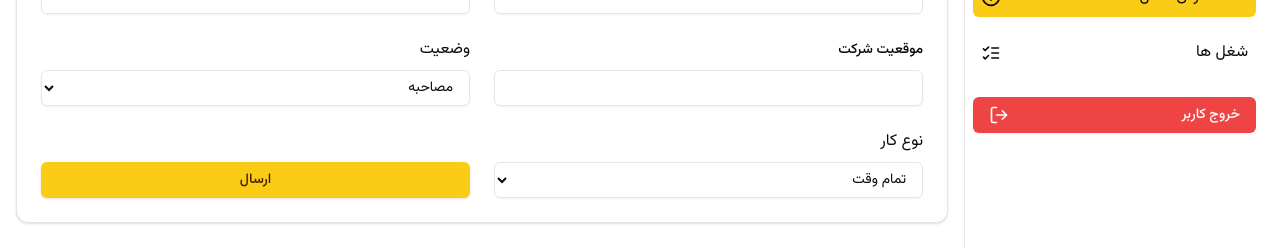
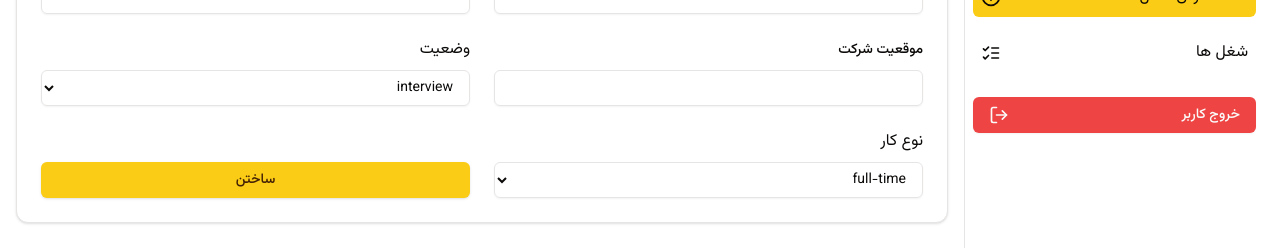
Before and after one commit to sabafarzanegan/jobify-app, a React (Vite) app: page /dashboard/add-job in a window 1280 px wide. Shown: the part 211-459 px from the top of the page. Built offline with nearby package versions, Linux system fonts and the light colour scheme; sample sign-in values are in the browser's storage.

Commit message:
add create job functionality

```diff
--- a/src/pages/dashboard/Addjob.tsx
+++ b/src/pages/dashboard/Addjob.tsx
@@ -14,20 +14,59 @@ import { addJobSchema } from "@/Utils/Type";
 import { zodResolver } from "@hookform/resolvers/zod";
 import { useForm } from "react-hook-form";
 import { z } from "zod";
+import { AxiosError } from "axios";
+import { toast } from "react-toastify";
+import { customFetch } from "@/lib/helper";
+import { useSelector } from "react-redux";
+import { RootState } from "@/Store";
 
 function Addjob() {
+  const { user } = useSelector((state: RootState) => state.userState);
   const form = useForm<z.infer<typeof addJobSchema>>({
     resolver: zodResolver(addJobSchema),
     defaultValues: {
       position: "",
       company: "",
       jobLocation: "",
-      jobType: "تمام وقت",
-      status: "مصاحبه",
+      jobType: "full-time",
+      status: "interview",
     },
   });
-  function onSubmit(values: z.infer<typeof addJobSchema>) {
+  async function onSubmit(values: z.infer<typeof addJobSchema>) {
     console.log(values);
+    try {
+      const res = await customFetch.post(
+        "/jobs",
+        {
+          position: values?.position,
+          company: values?.company,
+          jobLocation: values?.jobLocation,
+          jobType: values?.jobType,
+          status: values?.status,
+        },
+        {
+          headers: {
+            authorization: `Bearer ${user?.token}`,
+          },
+        }
+      );
+      if (res.status >= 200 && res.status < 300) {
+        toast.success("شغل با موفقیت اضافه شد", {
+          position: "bottom-right",
+        });
+      } else {
+        toast.error("لطفا دوباره تلاش کنید", {
+          position: "bottom-right",
+        });
+      }
+    } catch (error) {
+      const errorMsg =
+        error instanceof AxiosError
+          ? error?.response?.data?.msg
+          : "Registration Failed";
+      toast.error(errorMsg);
+      console.log(error);
+    }
   }
   return (
     <Card>
@@ -88,7 +127,7 @@ function Addjob() {
                       {...field}
                       value={field.value}
                       name="وضعیت"
-                      list={["مصاحبه", "رد شده", "درانتظار"]}
+                      list={["interview", "declined", "pending"]}
                       onChange={field.onChange}
                     />
                   </FormControl>
@@ -106,7 +145,7 @@ function Addjob() {
                       {...field}
                       value={field.value}
                       name="نوع کار"
-                      list={["تمام وقت", "باره وقت", "دورکاری", "کارآموزی"]}
+                      list={["full-time", "part-time", "remote", "internship"]}
                       onChange={field.onChange}
                     />
                   </FormControl>
@@ -115,7 +154,7 @@ function Addjob() {
               )}
             />
             <Button className="mt-8" type="submit">
-              ارسال
+              {form.formState.isSubmitting ? "...در حال ساختن" : "ساختن"}
             </Button>
           </form>
         </Form>
--- a/src/pages/dashboard/Profile.tsx
+++ b/src/pages/dashboard/Profile.tsx
@@ -56,12 +56,10 @@ function Profile() {
         toast.success("به روز رسانی با موفقیت انجام شد", {
           position: "bottom-right",
         });
-        console.log("Update successful:", res.data.user);
       } else {
         toast.error("به روز رسانی با مشکل مواجه شد", {
           position: "bottom-right",
         });
-        console.log("Update failed with status:", res.status, res.statusText);
       }
     } catch (error) {
       const errorMsg =
@@ -135,7 +133,9 @@ function Profile() {
                 </FormItem>
               )}
             />
-            <Button type="submit">به روز رسانی</Button>
+            <Button type="submit">
+              {form.formState.isSubmitting ? "...در حال انجام" : "به روز رسانی"}
+            </Button>
           </form>
         </Form>
       </CardContent>
```
